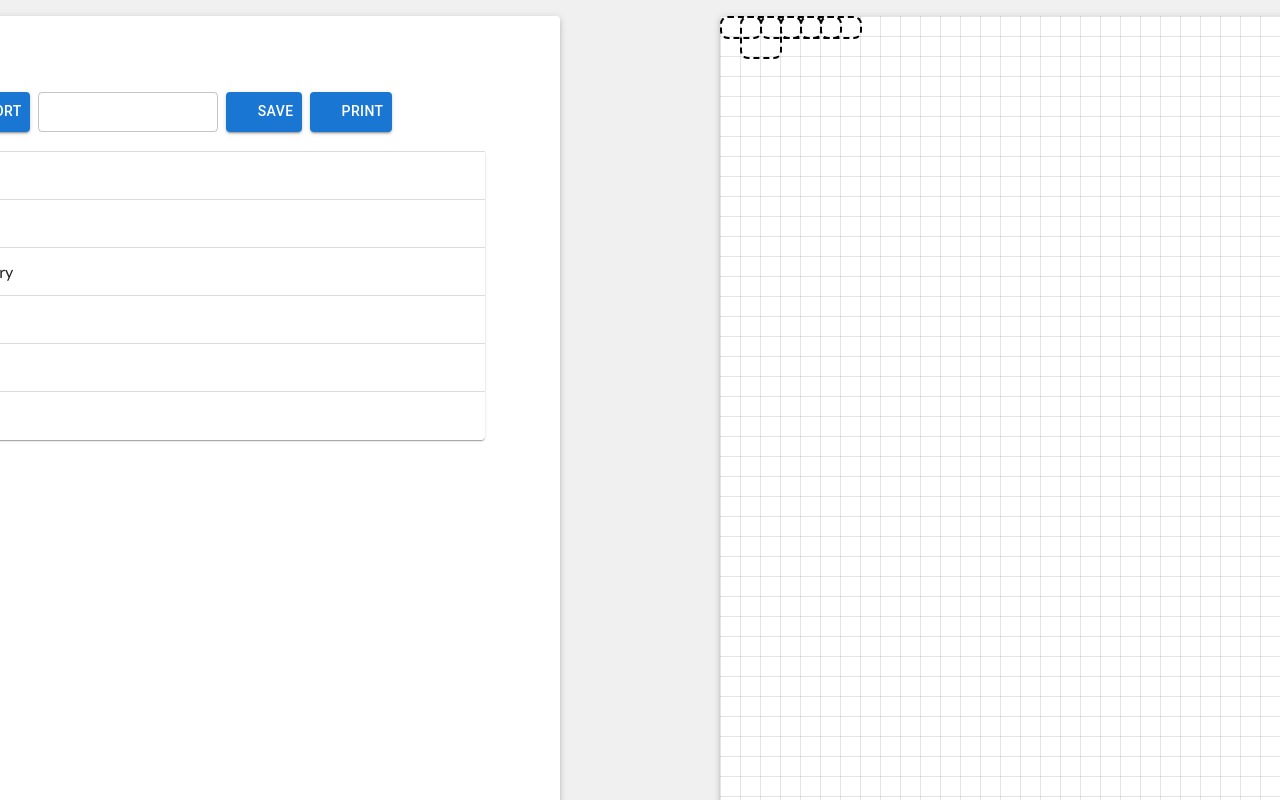
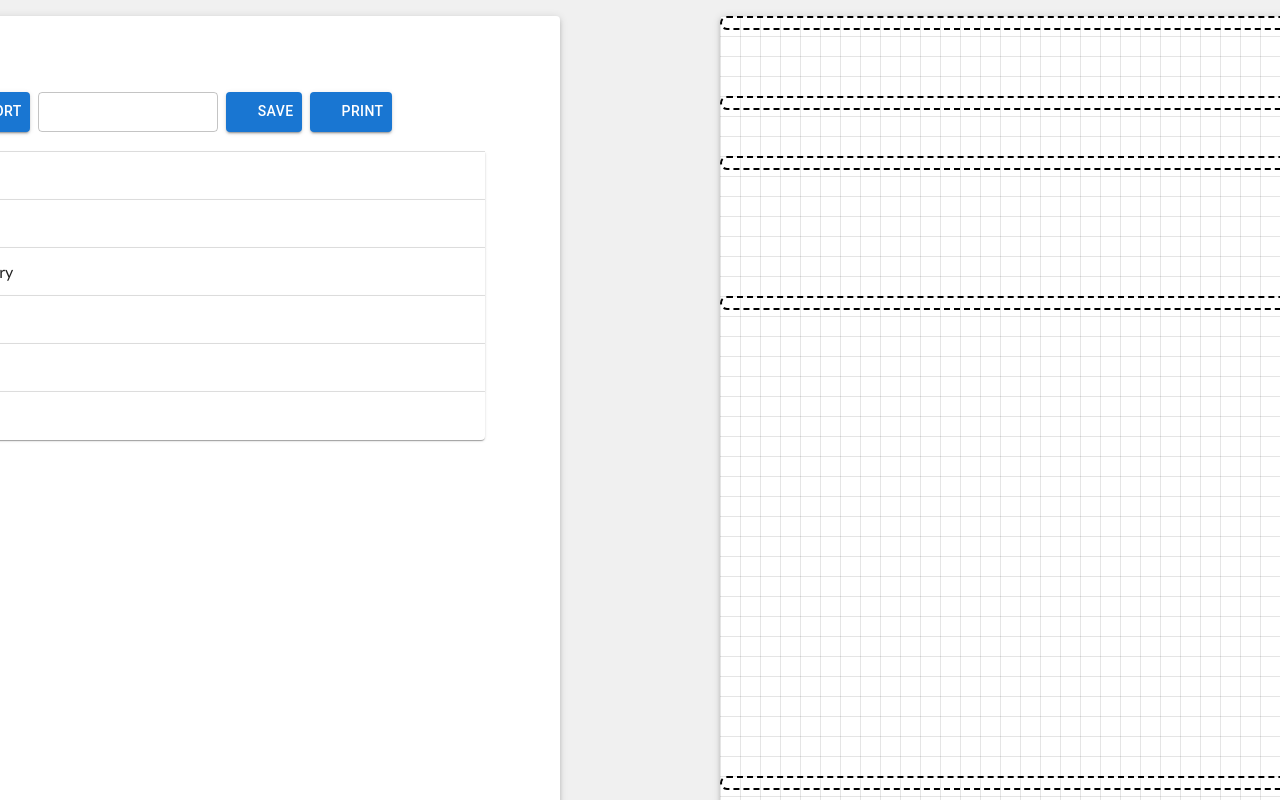
Before and after one commit to smamirshahi/squeezy-cv, a React (Vite) app: page / in a window 1280 px wide. Shown: the top 800 px of the page. Built offline with nearby package versions, Linux system fonts and the light colour scheme; some icons are missing; what runtypes would draw is missing.

Commit message:
[CV-10] Improve code to have a better position at the initial

```diff
--- a/src/components/cv-typography.tsx
+++ b/src/components/cv-typography.tsx
@@ -19,7 +19,10 @@ export function CvTypography({
   const { typography } = useAppSelector(styleSelector);
 
   return (
-    <Typography sx={typography[variant]} gutterBottom>
+    <Typography
+      sx={{ ...typography[variant], p: "0px", m: "0px" }}
+      gutterBottom
+    >
       {text}
     </Typography>
   );
--- /dev/null
+++ b/src/components/drag-and-drop/dnd-kit-wrapper-helper.tsx
@@ -0,0 +1,49 @@
+import { ContactInfoPreviewPage } from "@pages/preview-page/contact-info-preview-page";
+import { EducationsPreviewPage } from "@pages/preview-page/educations-preview-page";
+import { ExperiencesPreviewPage } from "@pages/preview-page/experiences-preview-page";
+import { PersonalInfoPreviewPage } from "@pages/preview-page/personal-info-preview-page";
+import { SkillsPreviewPage } from "@pages/preview-page/skills-preview-page";
+import { SummaryPreviewPage } from "@pages/preview-page/summary-preview-page";
+import React from "react";
+
+export const GRID_SIZE = 20;
+
+interface PreviewDnDComponents {
+  id: string;
+  element: React.ReactElement;
+  position: { x: number; y: number };
+}
+
+export const items: PreviewDnDComponents[] = [
+  {
+    id: "personalInfo",
+    element: <PersonalInfoPreviewPage />,
+    position: { x: 0, y: 0 },
+  },
+  {
+    id: "contactInfo",
+    element: <ContactInfoPreviewPage />,
+    position: { x: 0, y: 80 },
+  },
+  {
+    id: "summary",
+    element: <SummaryPreviewPage />,
+    position: { x: 0, y: 140 },
+  },
+  {
+    id: "experiences",
+    element: <ExperiencesPreviewPage />,
+    position: { x: 0, y: 280 },
+  },
+  {
+    id: "educations",
+    element: <EducationsPreviewPage />,
+    position: { x: 0, y: 760 },
+  },
+  { id: "skills", element: <SkillsPreviewPage />, position: { x: 0, y: 1000 } },
+] as const;
+
+/** Function to snap the moving component to grid */
+export function snapToGrid(n: number): number {
+  return Math.round(n / GRID_SIZE) * GRID_SIZE;
+}
--- a/src/components/drag-and-drop/dnd-kit-wrapper.tsx
+++ b/src/components/drag-and-drop/dnd-kit-wrapper.tsx
@@ -2,16 +2,13 @@ import { useState } from "react";
 import { DndContext, DragEndEvent } from "@dnd-kit/core";
 import { restrictToParentElement } from "@dnd-kit/modifiers";
 import { Draggable } from "@components/drag-and-drop/draggable";
-import { PersonalInfoPreviewPage } from "@pages/preview-page/personal-info-preview-page";
-import { ContactInfoPreviewPage } from "@pages/preview-page/contact-info-preview-page";
 import { A4_DIMENSION_MM } from "@custom-styles/custom-styles";
 import { Paper } from "@mui/material";
-import { SummaryPreviewPage } from "@pages/preview-page/summary-preview-page";
-import { ExperiencesPreviewPage } from "@pages/preview-page/experiences-preview-page";
-import { EducationsPreviewPage } from "@pages/preview-page/educations-preview-page";
-import { SkillsPreviewPage } from "@pages/preview-page/skills-preview-page";
-
-const GRID_SIZE = 20;
+import {
+  items,
+  GRID_SIZE,
+  snapToGrid,
+} from "@components/drag-and-drop/dnd-kit-wrapper-helper";
 
 interface Props {
   /** The reference to the content (the A4 paper container) */
@@ -19,20 +16,12 @@ interface Props {
 }
 
 export function DnDKitWrapper({ contentRef }: Props): JSX.Element {
-  const items = [
-    { id: "personalInfo", element: <PersonalInfoPreviewPage /> },
-    { id: "contactInfo", element: <ContactInfoPreviewPage /> },
-    { id: "summary", element: <SummaryPreviewPage /> },
-    { id: "experiences", element: <ExperiencesPreviewPage /> },
-    { id: "educations", element: <EducationsPreviewPage /> },
-    { id: "skills", element: <SkillsPreviewPage /> },
-  ] as const;
   const initialPositions = items.reduce<
     Record<string, { x: number; y: number }>
   >(
-    (acc, item, index) => ({
+    (acc, item) => ({
       ...acc,
-      [item.id]: { x: index * GRID_SIZE, y: 0 },
+      [item.id]: item.position,
     }),
     {}
   );
@@ -75,6 +64,9 @@ export function DnDKitWrapper({ contentRef }: Props): JSX.Element {
               border: "2px dashed black",
               left: positions[item.id].x,
               top: positions[item.id].y,
+              padding: "5px",
+              margin: "0px",
+              width: "100%",
             }}
           >
             {item.element}
@@ -90,10 +82,10 @@ export function DnDKitWrapper({ contentRef }: Props): JSX.Element {
     setPositions((prev) => {
       const newX = prev[active.id].x + delta.x;
       const newY = prev[active.id].y + delta.y;
-      const snap = (n: number) => Math.round(n / GRID_SIZE) * GRID_SIZE;
+
       return {
         ...prev,
-        [active.id]: { x: snap(newX), y: snap(newY) },
+        [active.id]: { x: snapToGrid(newX), y: snapToGrid(newY) },
       };
     });
   }
--- a/src/pages/preview-page/contact-info-preview-page.tsx
+++ b/src/pages/preview-page/contact-info-preview-page.tsx
@@ -14,7 +14,7 @@ export function ContactInfoPreviewPage(): JSX.Element | null {
   const { shouldShowFullContactLinks } = useAppSelector(styleSelector);
 
   return (
-    <Grid container direction="row" sx={{ mb: "20px" }}>
+    <Grid container direction="row">
       <IconWithText
         variant="bulletText"
         icon={AlternateEmailIcon}
--- a/src/pages/preview-page/personal-info-preview-page.tsx
+++ b/src/pages/preview-page/personal-info-preview-page.tsx
@@ -16,7 +16,7 @@ export function PersonalInfoPreviewPage(): JSX.Element | null {
       container
       direction="column"
       alignItems="flex-start"
-      sx={{ mb: "20px" }}
+      sx={{ m: "0px", p: "0px" }}
     >
       <CvTypography variant="headingLg" text={personalInfo.name} />
       <CvTypography variant="bodyLg" text={personalInfo.jobTitle} />
```
